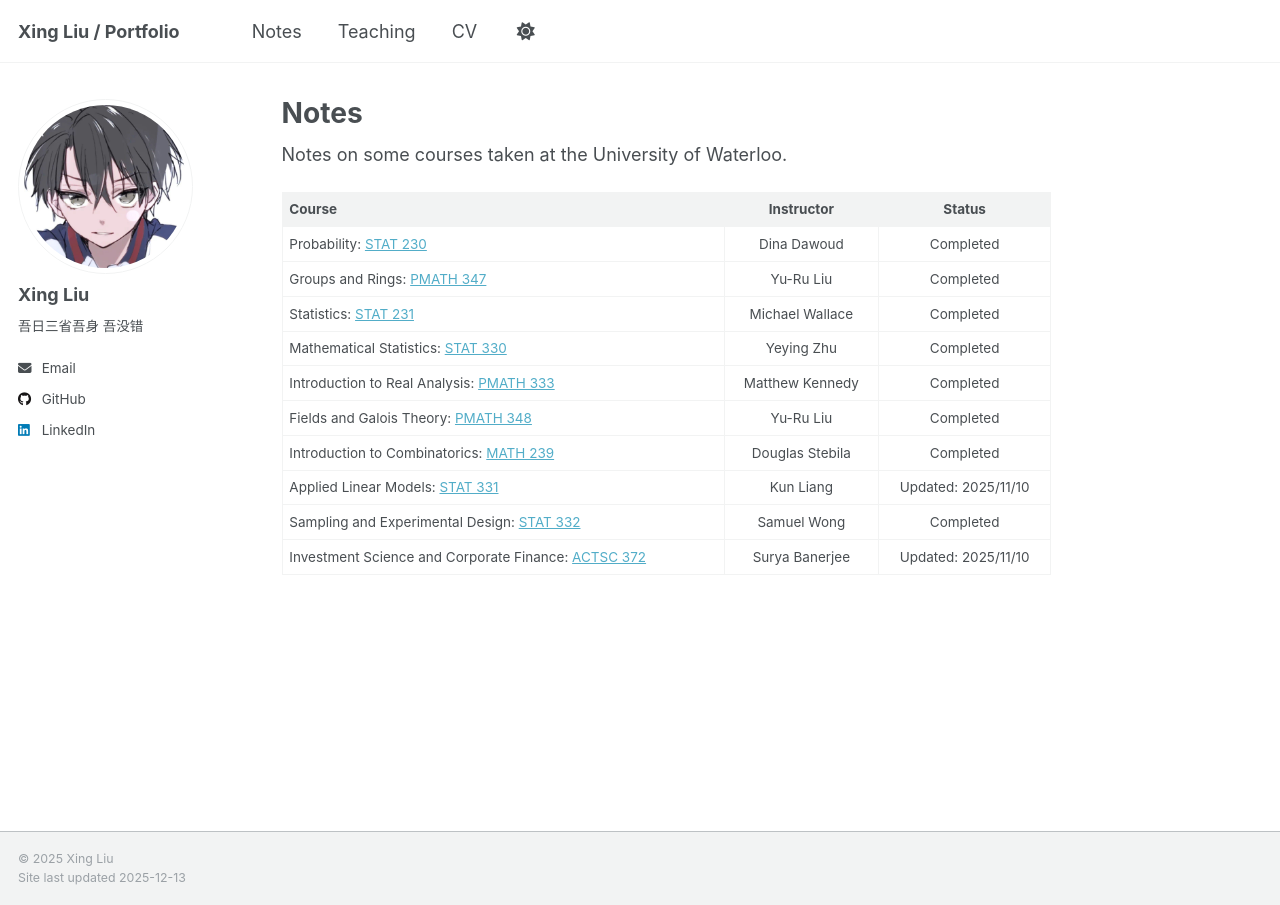
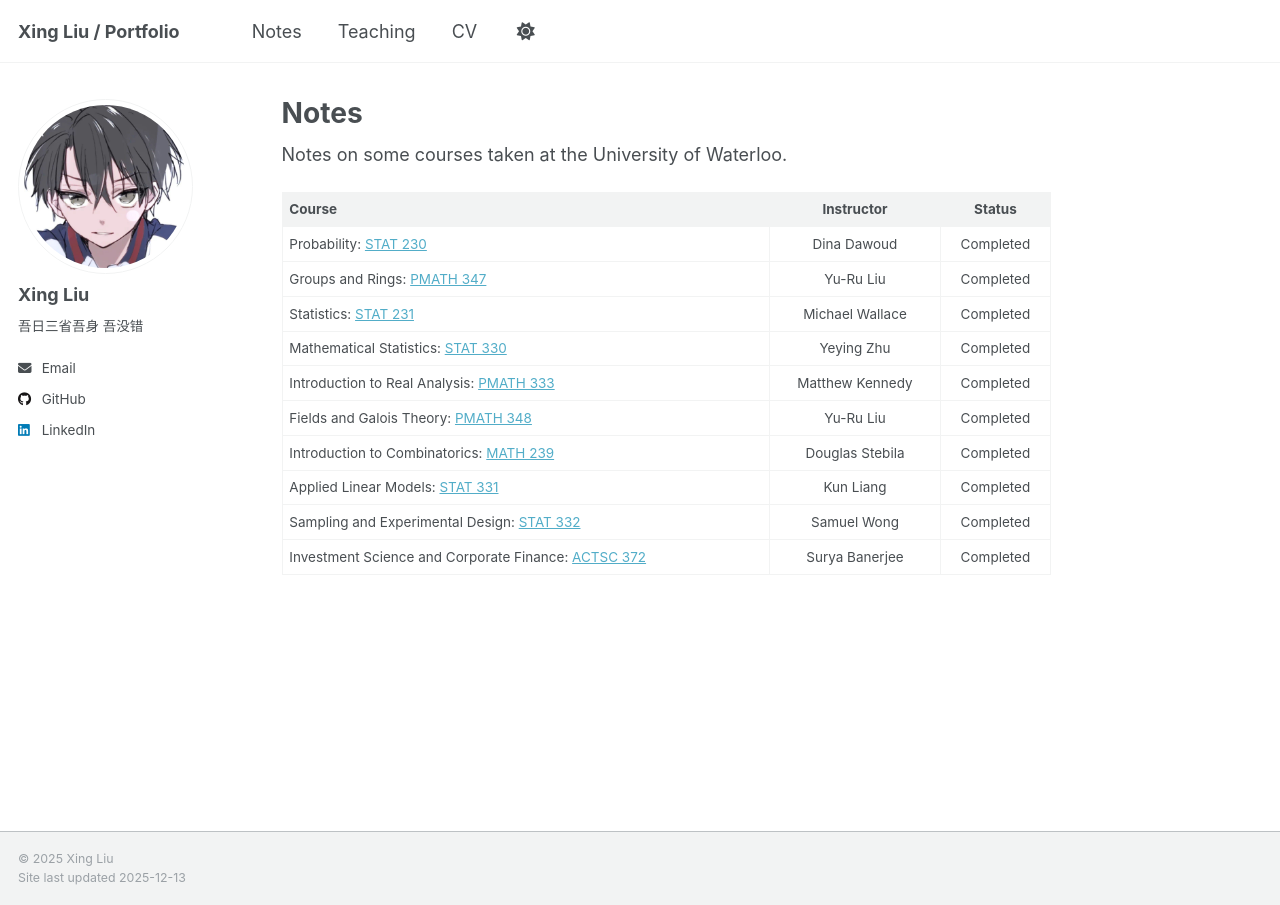
Before and after one commit to lx524/lx524.github.io, a Jekyll site: the page built from _pages/notes.md, in a window 1280 px wide. Built offline with Jekyll 4.4.1, drawn with Linux system fonts in a browser that asks for light colours.

Commit message:
Update notes

```diff
--- a/_pages/notes.md
+++ b/_pages/notes.md
@@ -39,6 +39,6 @@ Currently taking:
 | Introduction to Real Analysis: [PMATH 333](../files/W25-PMATH333.pdf) | Matthew Kennedy | Completed |
 | Fields and Galois Theory: [PMATH 348](../files/W25-PMATH348.pdf) | Yu-Ru Liu | Completed |
 | Introduction to Combinatorics: [MATH 239](../files/F25-MATH239.pdf) | Douglas Stebila | Completed |
-| Applied Linear Models: [STAT 331](../files/F25-STAT331.pdf) | Kun Liang | Updated: 2025/11/10 |
+| Applied Linear Models: [STAT 331](../files/F25-STAT331.pdf) | Kun Liang | Completed |
 | Sampling and Experimental Design: [STAT 332](../files/F25-STAT332.pdf) | Samuel Wong | Completed |
-| Investment Science and Corporate Finance: [ACTSC 372](../files/F25-ACTSC372.pdf) | Surya Banerjee | Updated: 2025/11/10 |
+| Investment Science and Corporate Finance: [ACTSC 372](../files/F25-ACTSC372.pdf) | Surya Banerjee | Completed |
```
Also changed, not shown: 4 other files.
